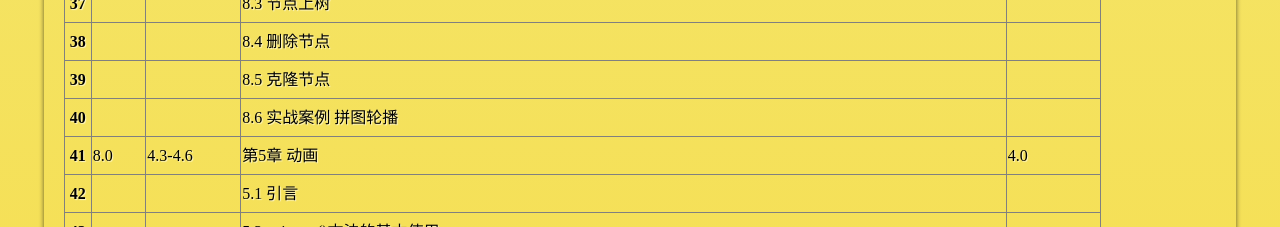
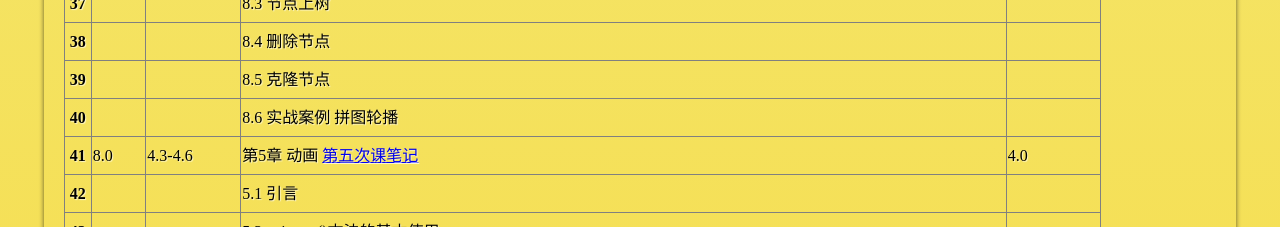
Before and after one commit to GodBlessChina/jquery, a plain HTML site: page index.html in a window 1280 px wide. Shown: the part 1520-1747 px from the top of the page. Drawn offline with Linux system fonts and the light colour scheme.

Commit message:
第五次课笔记

```diff
--- a/index.html
+++ b/index.html
@@ -402,7 +402,9 @@
         <th>41</th>
         <td>8.0</td>
         <td>4.3-4.6</td>
-        <td>第5章 动画</td>
+        <td>第5章 动画
+          <a target="_blank" href="/第五次课/第五次课笔记.txt">第五次课笔记</a>
+        </td>
         <td>4.0</td>
       </tr>
       <tr>
```
Also changed, not shown: 第五次课/第五次课笔记.txt (added).
